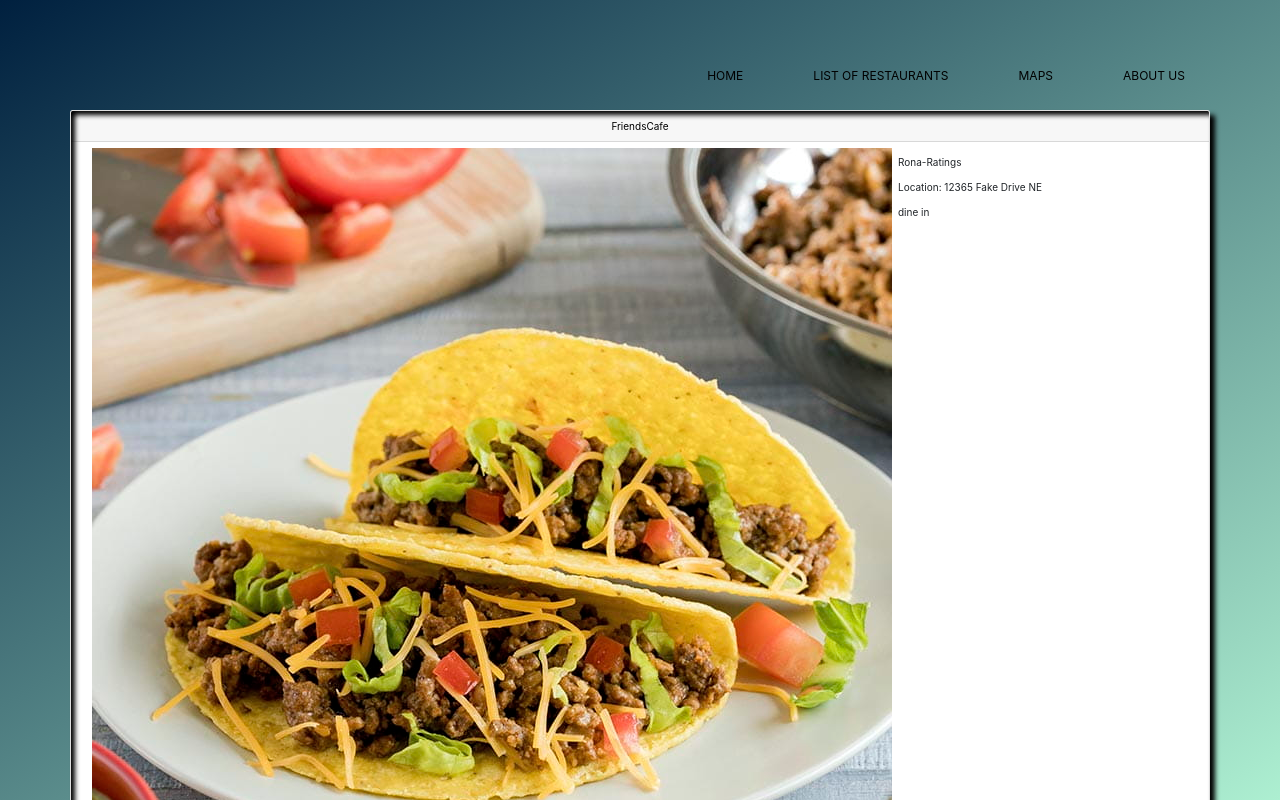
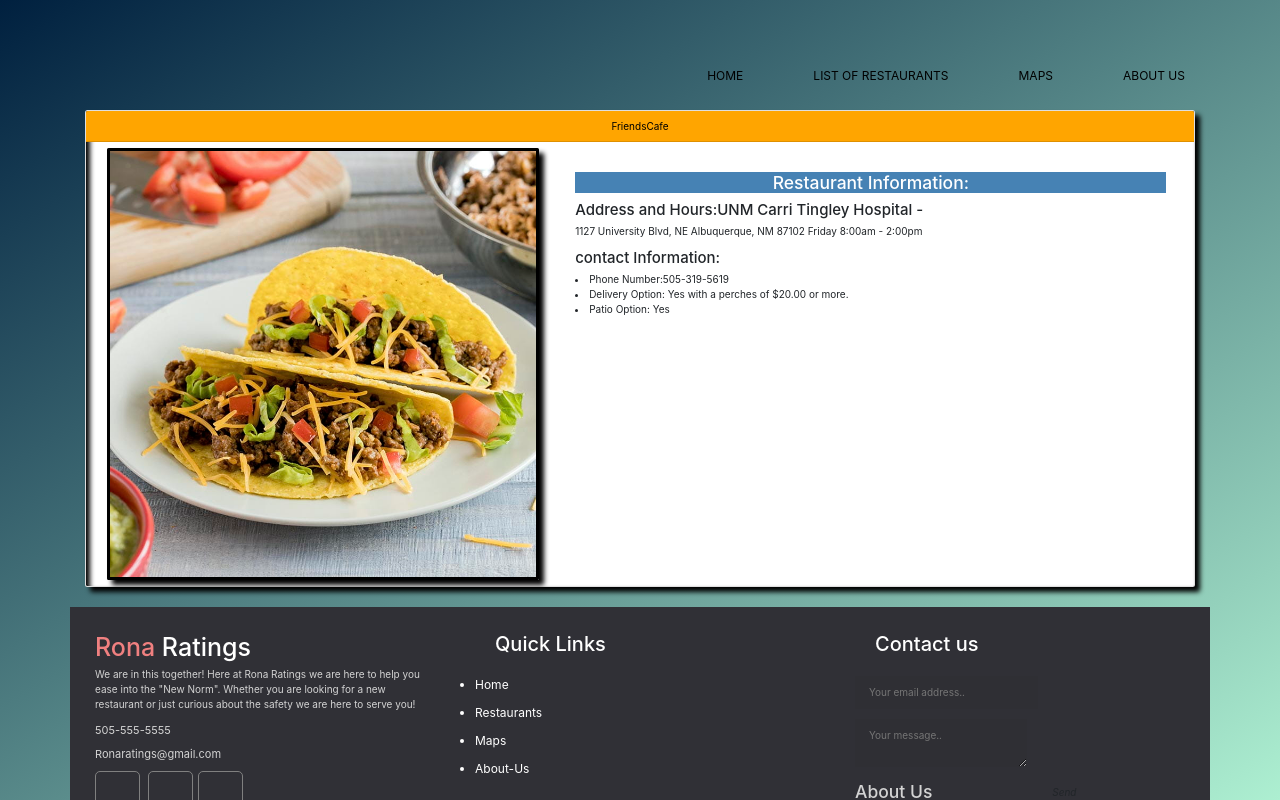
Before and after one commit to Rona-Ratings/Rona-Ratings, a React (Create React App) app in the folder frontend/: page /listing-Page in a window 1280 px wide. Shown: the top 800 px of the page. Built offline with nearby package versions, Linux system fonts and the light colour scheme.

Commit message:
consistency changes made

```diff
--- a/frontend/src/ui/DetailRestaurant/DetailRestaurant.css
+++ b/frontend/src/ui/DetailRestaurant/DetailRestaurant.css
@@ -68,20 +68,13 @@ header{
 .card-title{
     margin-top: 1em;
 }
-.card{
-    display: flex;
-    align-content: space-around;
-}
+
 .col-md-4{
     margin-right: 2em;
 }
 /*===========End Restaurant Information===========*/
 /*===========Image Logo===========*/
-.card-img{
-    margin: 1em;
-    width: 150px;
-    height: 200px;
-}
+
 /*===========Image Logo===========*/
 .card-img{
     webkit-box-shadow: 5px 5px 5px 0px #000000, inset 4px 4px 5px 0px #000000, 5px 5px 15px 5px rgba(0,0,0,0);
--- a/frontend/src/ui/DetailRestaurant/DetailRestaurant.js
+++ b/frontend/src/ui/DetailRestaurant/DetailRestaurant.js
@@ -1,7 +1,8 @@
 import React from "react";
 import {Badge, Container} from "react-bootstrap";
 import "./DetailRestaurant.css"
-
+import TacoPlaceHolder from '../ListingsPage/tacos-placeholder.jpg'
+import styles from "../ListingsPage/ListingPage.module.css";
 export const DetailRestaurant = () => (
 
     <>
@@ -9,8 +10,7 @@ export const DetailRestaurant = () => (
 
             <div className="container">
                 <nav className="nav">
-                    <a href="index.html" className="logo-box"/>
-                    <img src="" alt="" className="logo"/>
+
                     <ul className="nav-list">
                         <li className="nav-item">
                             <a href="#" className="nav-link">Home</a>
@@ -29,13 +29,20 @@ export const DetailRestaurant = () => (
             </div>
         </Container>
         <Container>
-            <div className="card border-dark mb-3">
-                <h2> Restaurants Name: Los Huaraches de Villa</h2>
-                <div className="row no-gutters">
-                    <div className="col-md-4">
-                        <img src={"logo2.png"} className="card-img" alt={"logo2"}/>
+            <div className="row d-flex justify-content-center">
+                <div className="col-lg-12">
+                    <div className="card">
+                        <div className={styles.cardHeader}>
+                            <div className="card-header">
+                                FriendsCafe
                             </div>
-                    <div className=" col-md-4">
+                        </div>
+                        <div className="col-lg-12">
+                            <div className="row">
+                                <div className="col-lg-5">
+                                    <img src={TacoPlaceHolder} className="card-img" alt="placeholder" />
+                                </div>
+                                <div className="col-lg-7">
                                     <div className="card-body">
                                         <h3 className="card-title">Restaurant Information:</h3>
                                         <p className="card-text">
@@ -47,6 +54,10 @@ export const DetailRestaurant = () => (
                                             <li>Patio Option: Yes</li>
                                         </p>
                                     </div>
+                                </div>
+                            </div>
+                        </div>
+
                     </div>
                 </div>
             </div>
@@ -161,19 +172,7 @@ export const DetailRestaurant = () => (
 
 
         </Container>
-        <Container>
-            <div className="d-flex justify-content-center">
-                <Badge pill variant="warning">
-                    Home page
-                </Badge>{' '}
-                <Badge pill variant="light">
-                    Restaurant List
-                </Badge>{' '}
-                <Badge pill variant="danger">
-                    Search Bar
-                </Badge>{' '}
-            </div>
-        </Container>
+
 
     </>
 )
--- a/frontend/src/ui/FrontPage/FrontPage.css
+++ b/frontend/src/ui/FrontPage/FrontPage.css
@@ -17,9 +17,7 @@ a{
     text-decoration: none;
 
 }
-img{
-    max-width: 100%;
-}
+
 
 header{
     position: absolute;
--- a/frontend/src/ui/ListingsPage/ListingPage.css
+++ b/frontend/src/ui/ListingsPage/ListingPage.css
@@ -15,7 +15,7 @@
 
 .card-header {
     color: black;
-    background-color: black;
+    background-color: orange !important;
     text-align: center;
     border-radius: 0;
 
@@ -29,9 +29,9 @@
 }
 
 
-img {
-    max-height: 30%;
-    max-width: 30%;
+.card-img {
+    max-height: fit-content;
+    max-width: fit-content;
     border: solid black;
 
     margin: 0.6rem;
--- a/frontend/src/ui/ListingsPage/ListingPage.js
+++ b/frontend/src/ui/ListingsPage/ListingPage.js
@@ -1,6 +1,7 @@
+import './ListingPage.css'
 import React from "react";
-import './ListingPage.css'
 
+import styles from "./ListingPage.module.css"
 import TacoPlaceHolder from './tacos-placeholder.jpg'
 import {Badge} from "react-bootstrap";
 
@@ -33,29 +34,39 @@ export const ListingPage = () => {
                 </div>
         <div>
             <div className="container">
-                <div className="row">
+
 
                     <div className="row d-flex justify-content-center">
                         <div className="col-lg-12">
                             <div className="card">
-                                <div className="card-header">
+                                <div className={styles.cardHeader}>
+                                    <div className="card-header">
                                     FriendsCafe
+                                    </div>
                                 </div>
-
                                 <div className="col-lg-12">
-                                    <img src={TacoPlaceHolder} className="float-left" alt="placeholder" />
-                                        <div className="card-body ">
-
-                                            <div><p>Rona-Ratings</p></div>
-                                            <div><p>Location: 12365 Fake Drive NE</p></div>
-                                            <div><p>dine in</p></div>
+                                    <div className="row">
+                                    <div className="col-lg-5">
+                                    <img src={TacoPlaceHolder} className="card-img" alt="placeholder" />
+                                    </div>
+                                    <div className="col-lg-7">
+                                        <div className="card-body">
+                                            <h3 className="card-title">Restaurant Information:</h3>
+                                            <p className="card-text">
+                                                <h4>Address and Hours:UNM Carri Tingley Hospital -</h4>
+                                                <p>1127 University Blvd, NE Albuquerque, NM 87102 Friday 8:00am - 2:00pm</p>
+                                                <h4>contact Information:</h4>
+                                                <li>Phone Number:505-319-5619</li>
+                                                <li>Delivery Option: Yes with a perches of $20.00 or more.</li>
+                                                <li>Patio Option: Yes</li>
+                                            </p>
                                         </div>
-
-
+                                    </div>
+                                    </div>
                                 </div>
 
                             </div>
-
+                        </div>
 
 
 
@@ -144,10 +155,10 @@ export const ListingPage = () => {
 
 
                         </div>
-                    </div>
+
                 </div>
             </div>
-        </div>
+
 
             </>
         )
--- /dev/null
+++ b/frontend/src/ui/ListingsPage/ListingPage.module.css
@@ -0,0 +1,14 @@
+.card-title {
+    background-color: steelblue;
+    color: white;
+    text-align: center;
+
+}
+
+.card-header {
+    color: black;
+    background-color: black;
+    text-align: center;
+    border-radius: 0;
+
+}
```
Lines whose indentation alone changed are shown as unchanged.
